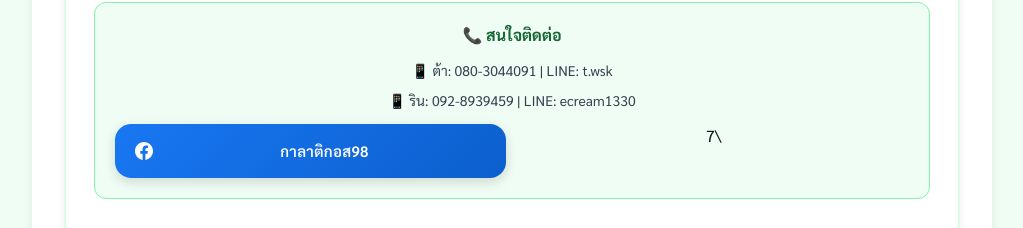
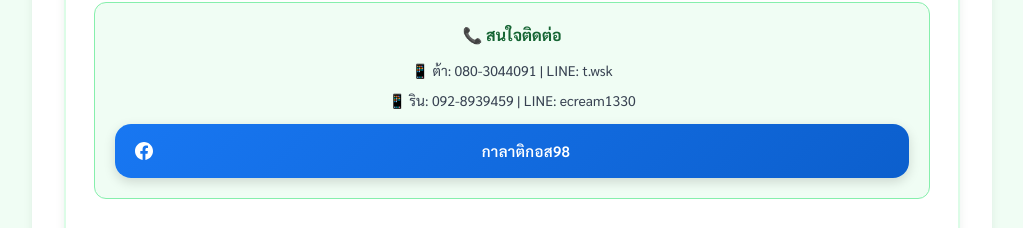
Before and after one commit to opknice/BookingViewtanArena, a React (Vite) app: page /tournament in a window 1280 px wide. Shown: the part 923-1151 px from the top of the page, without its empty margins (128-1151 px from the left). Built offline with nearby package versions, Linux system fonts and the light colour scheme.

Commit message:
remove 7\

```diff
--- a/src/pages/TournamentPage.jsx
+++ b/src/pages/TournamentPage.jsx
@@ -210,7 +210,7 @@ export default function TournamentPage() {
                     <span>กาลาติกอส98</span>
                   </a>
 
-                  7\
+
                   </div>
                 </div>
               </div>
```
